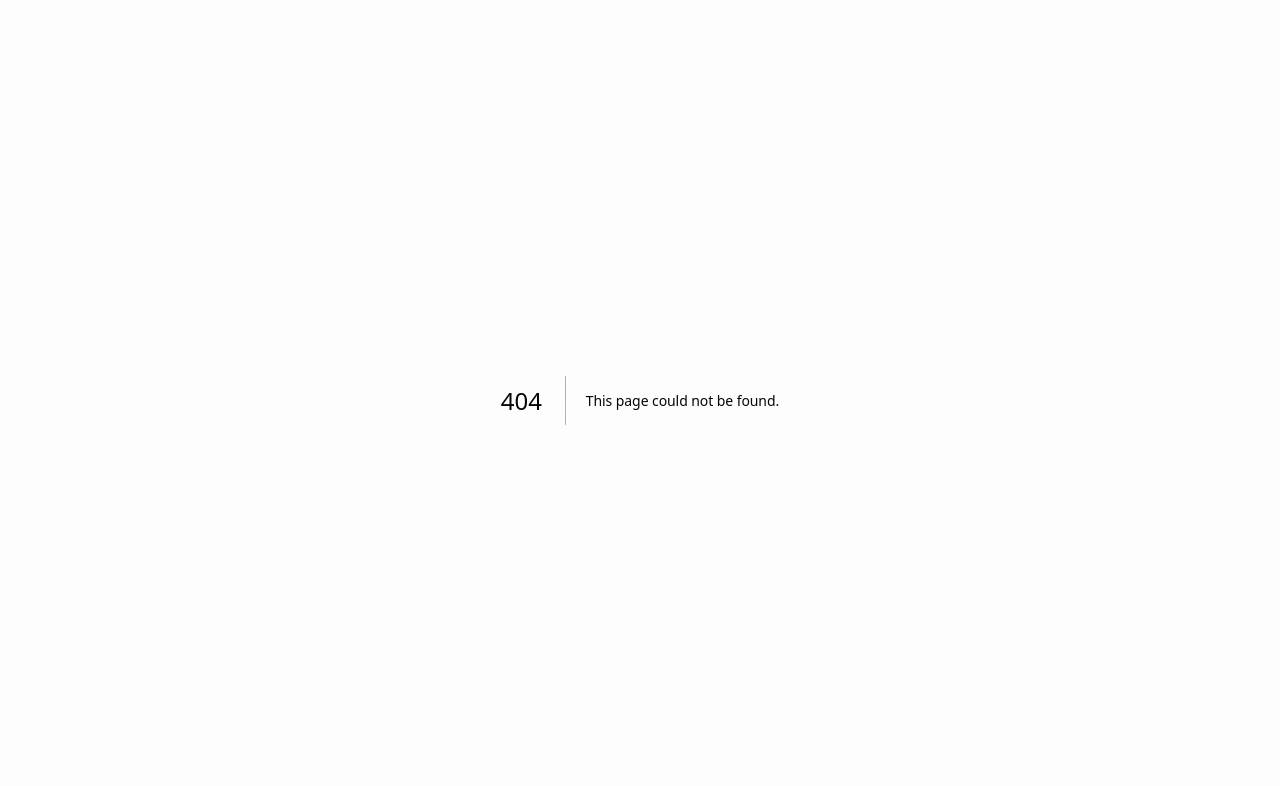
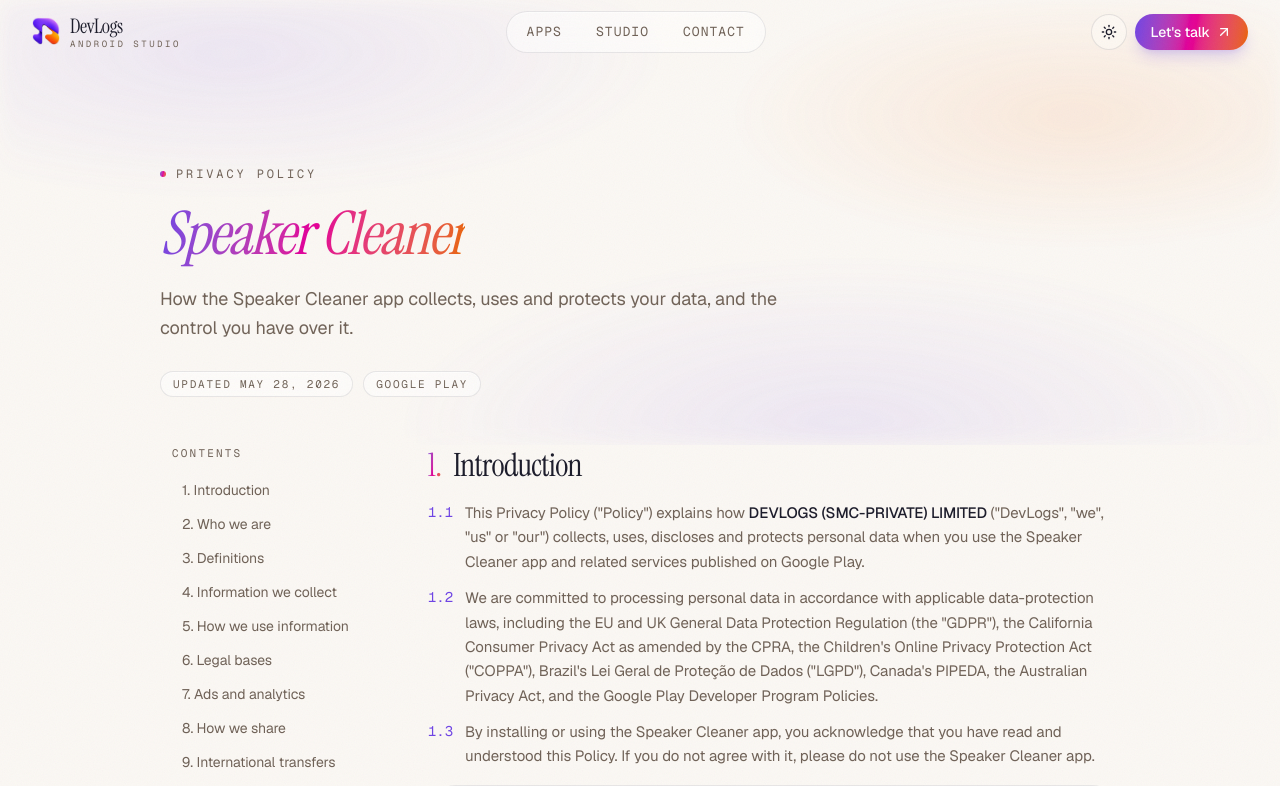
Before and after one commit to devlogs-apps/DevLogs-Website, a Next.js app: page /privacy-policy/speaker-cleaner in a window 1280 px wide. Before the commit this address had no page. Shown: the top 786 px of the page. Built offline with nearby package versions, Linux system fonts and the light colour scheme.

Commit message:
Add Speaker Cleaner privacy policy

```diff
--- a/app/privacy-policy/woodenwordcraft/page.tsx
+++ b/app/privacy-policy/speaker-cleaner/page.tsx
@@ -1,7 +1,7 @@
 import type { Metadata } from "next"
 import { PrivacyAppPage } from "@/components/legal/legal-pages"
 
-const APP = "WoodenWordCraft"
+const APP = "Speaker Cleaner"
 
 export const metadata: Metadata = {
   title: `Privacy Policy · ${APP}`,
```
